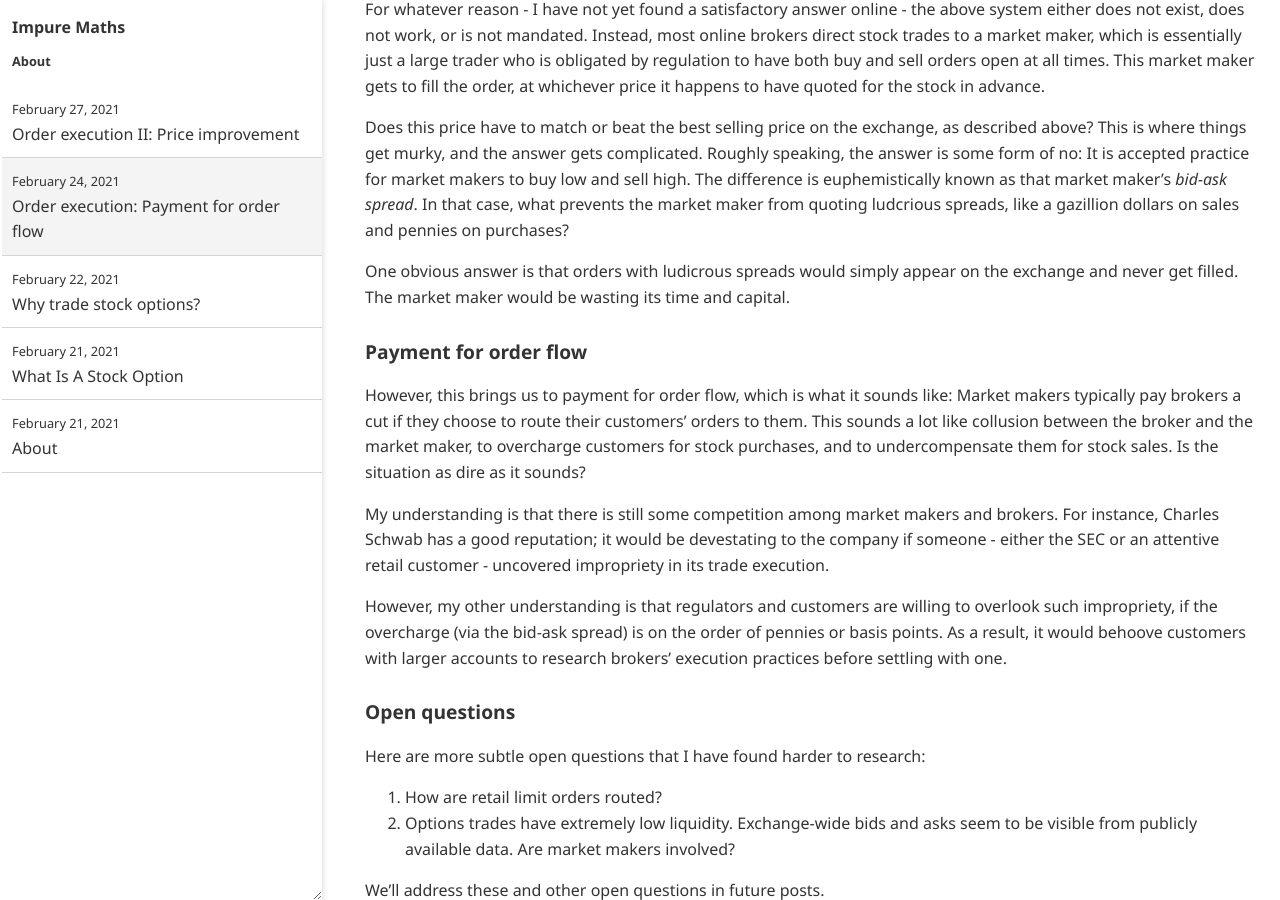
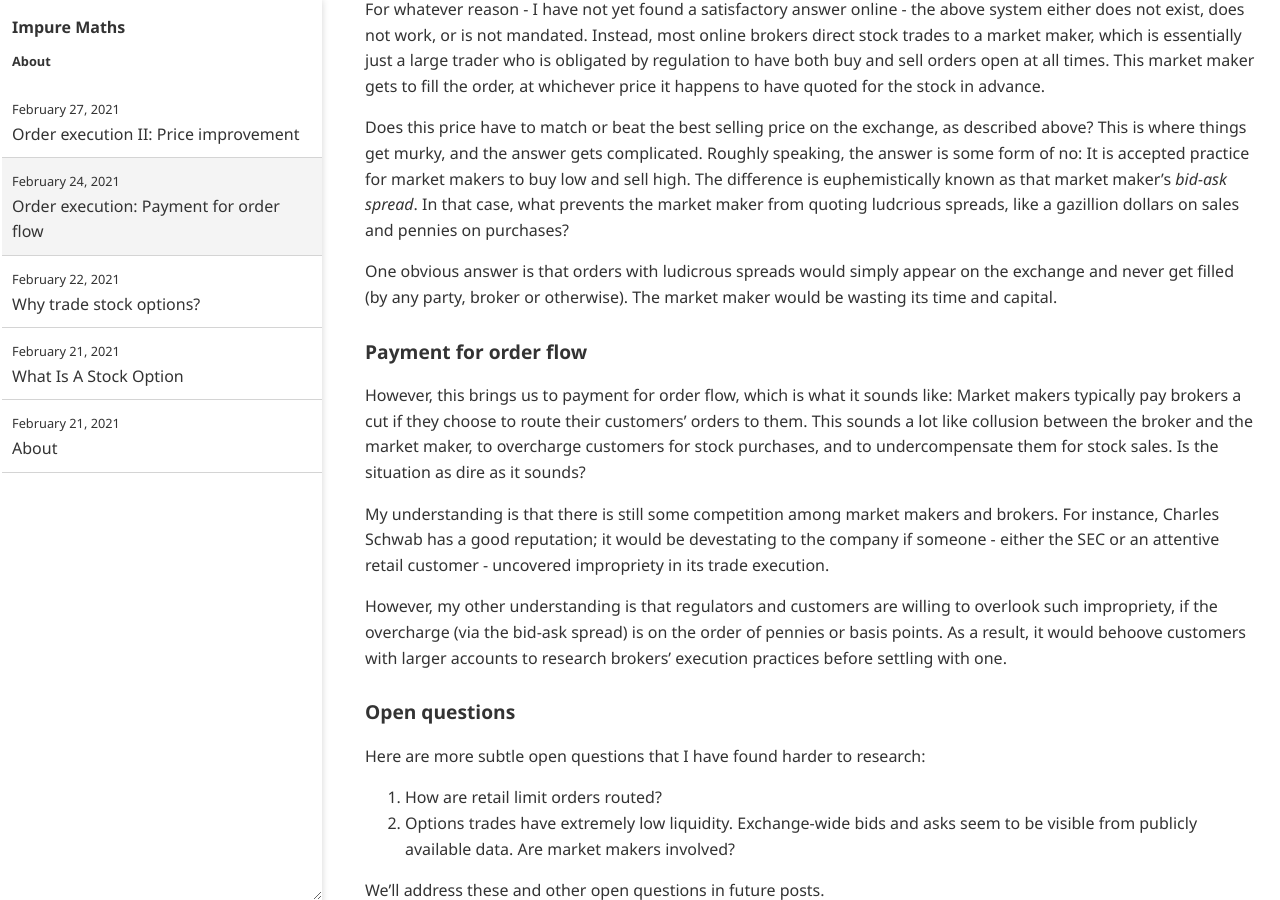
Before and after one commit to impuremaths/impuremaths.github.io, a Jekyll site: the page built from _posts/2021-02-24-order-execution.md, in a window 1280 px wide and 900 px high, scrolled down 858 px. Built offline with Jekyll 4.4.1, drawn with Linux system fonts in a browser that asks for light colours.

Commit message:
Update 2021-02-24-order-execution.md

```diff
--- a/_posts/2021-02-24-order-execution.md
+++ b/_posts/2021-02-24-order-execution.md
@@ -31,7 +31,7 @@ For whatever reason - I have not yet found a satisfactory answer online - the ab
 
 Does this price have to match or beat the best selling price on the exchange, as described above? This is where things get murky, and the answer gets complicated. Roughly speaking, the answer is some form of no: It is accepted practice for market makers to buy low and sell high. The difference is euphemistically known as that market maker's _bid-ask spread_. In that case, what prevents the market maker from quoting ludcrious spreads, like a gazillion dollars on sales and pennies on purchases?
 
-One obvious answer is that orders with ludicrous spreads would simply appear on the exchange and never get filled. The market maker would be wasting its time and capital.
+One obvious answer is that orders with ludicrous spreads would simply appear on the exchange and never get filled (by any party, broker or otherwise). The market maker would be wasting its time and capital.
 
 ### Payment for order flow
 
```
